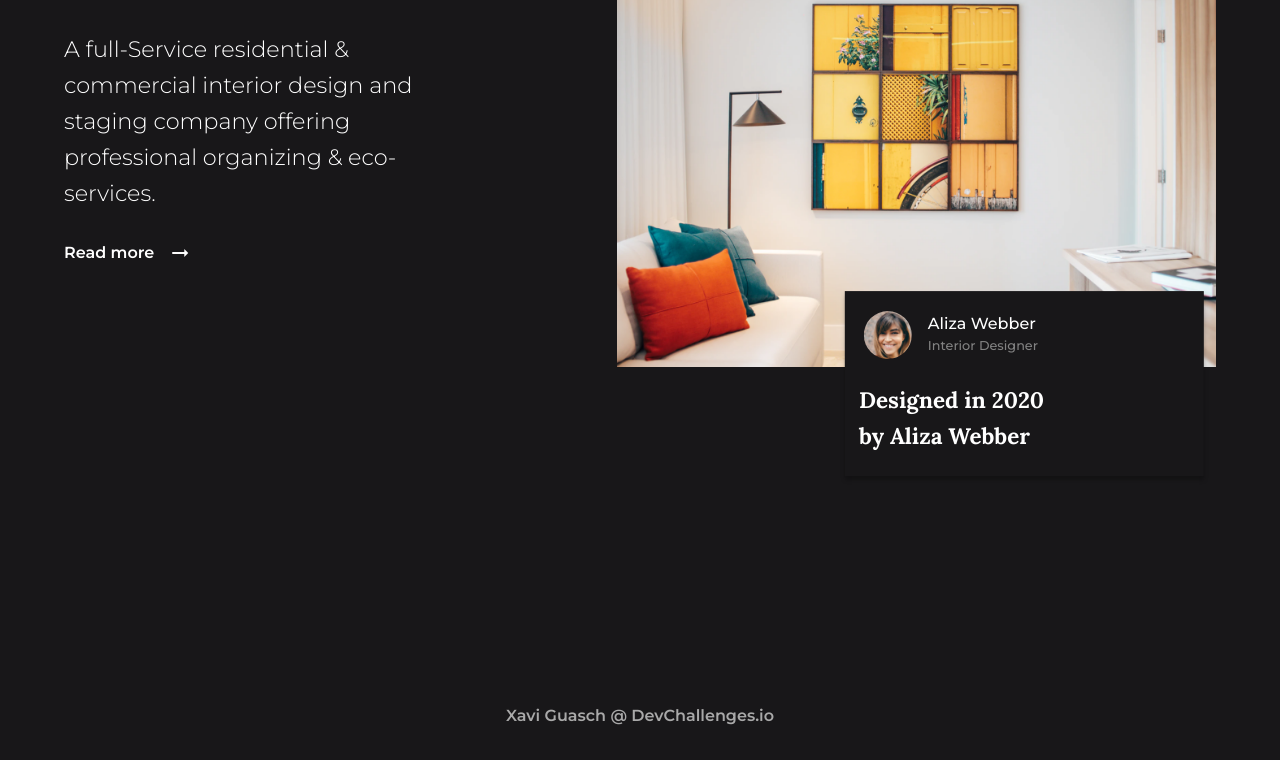
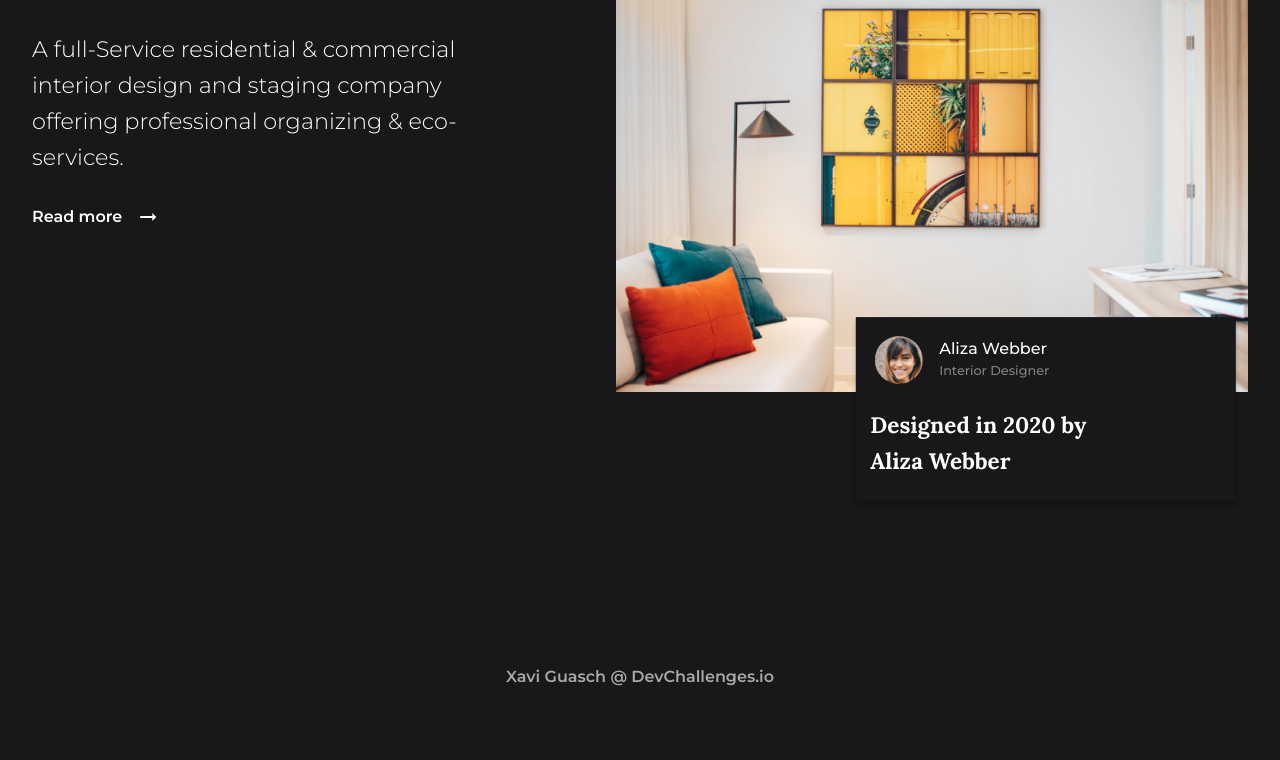
Before and after one commit to xaviguasch/devchallenges-rwdp-3-interior-consultant, a plain HTML site: page index.html in a window 1280 px wide. Shown: the part 269-1029 px from the top of the page. After the commit the page ends 990 px from the top, so only its background shows below. Drawn offline with nearby package versions, Linux system fonts and the light colour scheme.

Commit message:
added more fixes

```diff
--- a/style.css
+++ b/style.css
@@ -236,7 +236,7 @@ footer {
 
   .hero {
     display: flex;
-    padding: 6em 2em;
+    padding: 6em 0em 2em;
   }
 
   .hero-info {
```
